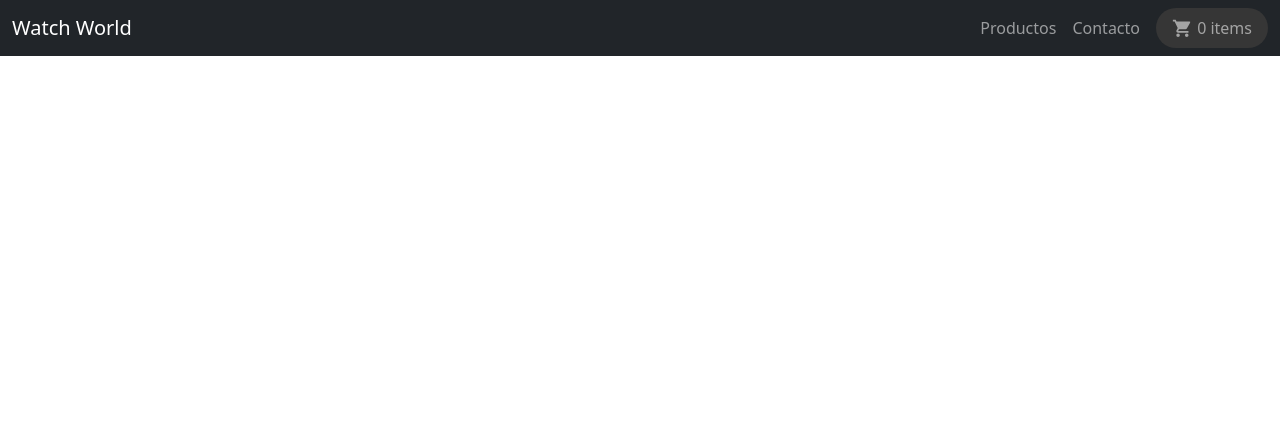
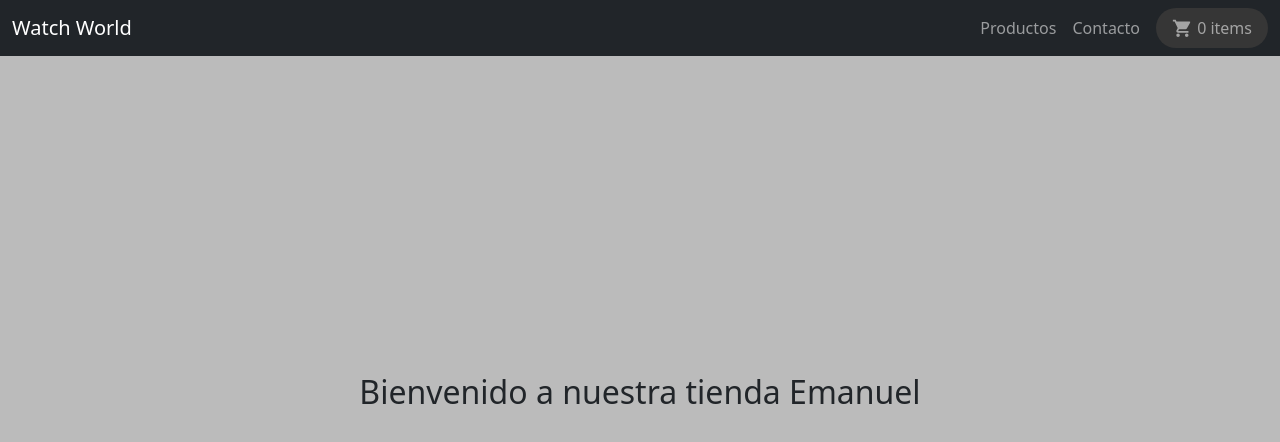
Before and after one commit to Joaquinviretti/React-ecommerce-Viretti, a React (Create React App) app: page / in a window 1280 px wide. Shown: the top 442 px of the page. Built offline with nearby package versions, Linux system fonts and the light colour scheme.

Commit message:
agrego ItemListContainer

```diff
--- a/src/App.jsx
+++ b/src/App.jsx
@@ -1,8 +1,12 @@
+import ItemListContainer from "./components/ItemListContainer/ItemListContainer"
 import NavBar from "./components/NavBar/NavBar"
+
+let nombre = "Emanuel"
 
 const App = () =>
 <>
     <NavBar/>
+    <ItemListContainer nombre={nombre}/>
 </>
 
 export default App
--- a/src/components/CartWidget/CartWidget.jsx
+++ b/src/components/CartWidget/CartWidget.jsx
@@ -5,7 +5,7 @@ import './CartWidget.scss'
 const CartWidget = () =>
     <IconContext.Provider value={{size:"1.3em"}}>
         <div className="cartWidgetContainer">
-            <MdShoppingCart /> <span>0 items</span>
+            <MdShoppingCart /><span>0 items</span>
         </div>
     </IconContext.Provider>
 
--- /dev/null
+++ b/src/components/ItemListContainer/ItemListContainer.jsx
@@ -0,0 +1,11 @@
+import Container from "react-bootstrap/Container"
+import Row from "react-bootstrap/Row"
+import Col from "react-bootstrap/Col"
+import "./ItemListContainer.scss"
+
+const ItemListContainer = ({nombre}) =>
+    <Container fluid className="itemListContainer">
+        <p>Bienvenido a nuestra tienda {nombre}</p>
+    </Container>
+
+export default ItemListContainer
--- /dev/null
+++ b/src/components/ItemListContainer/ItemListContainer.scss
@@ -0,0 +1,11 @@
+.itemListContainer {
+    height: 100vh;
+    background-color: rgb(187, 187, 187);
+    display: flex;
+    justify-content: center;
+    align-items: center;
+}
+
+p {
+    font-size: 2em;
+}
--- a/src/components/NavBar/NavBar.jsx
+++ b/src/components/NavBar/NavBar.jsx
@@ -5,7 +5,7 @@ import CartWidget from "../CartWidget/CartWidget"
 import "./NavBar.scss"
 
 const NavBar = () =>
-    <Navbar collapseOnSelect expand="md" bg="dark" variant="dark">
+    <Navbar collapseOnSelect expand="md" bg="dark" variant="dark" fixed="top">
         <Container fluid="xxl">
             <Navbar.Brand href="#home">Watch World</Navbar.Brand>
             <Navbar.Toggle aria-controls="responsive-navbar-nav" />
```
